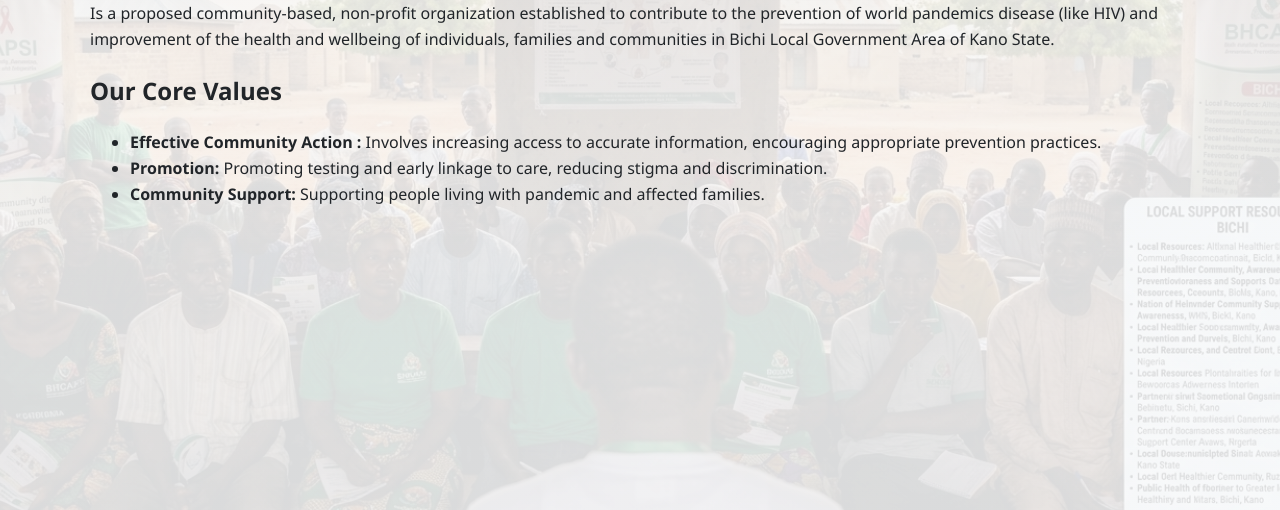
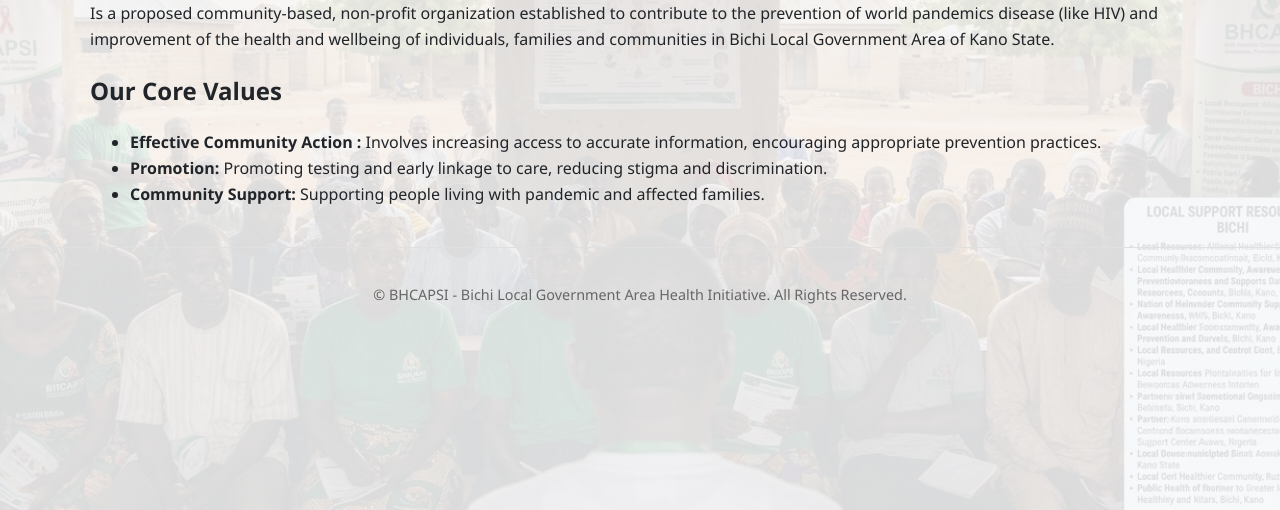
Before and after one commit to ahmadmukhtar6727/Bichi_HCAPSI, a Flask app: page /about in a window 1280 px wide. Shown: the part 270-780 px from the top of the page. Run offline with Flask 3, Linux system fonts and the light colour scheme.

Commit message:
Update base.html with Open Graph WhatsApp metadata and footer

```diff
--- a/templates/base.html
+++ b/templates/base.html
@@ -3,8 +3,34 @@
 <head>
     <meta charset="UTF-8">
     <meta name="viewport" content="width=device-width, initial-scale=1.0">
-    <title>{% block title %}BHCAPSI{% endblock %}</title>
+    <title>{% block title %}BHCAPSI - Bichi Local Government Health Portal{% endblock %}</title>
+
+    <!-- Primary Meta Tags -->
+    <meta name="title" content="BHCAPSI - Bichi LGA HIV/AIDS Initiative">
+    <meta name="description" content="Promoting HIV/AIDS awareness, confidential counseling, and community health resources across Bichi Local Government Area.">
+
+    <!-- Open Graph / WhatsApp / Facebook Meta Tags -->
+    <meta property="og:type" content="website">
+    <meta property="og:site_name" content="BHCAPSI">
+    <meta property="og:url" content="{{ request.url }}">
+    <meta property="og:title" content="BHCAPSI - Bichi LGA HIV/AIDS Initiative">
+    <meta property="og:description" content="Promoting HIV/AIDS awareness, confidential counseling, and community health resources across Bichi LGA.">
+
+    <!-- _external=True converts the relative path into an absolute URL required by WhatsApp -->
+    <meta property="og:image" content="{{ url_for('static', filename='images/logo.png', _external=True) }}">
+    <meta property="og:image:type" content="image/png">
+
+    <!-- Twitter / X Meta Tags -->
+    <meta name="twitter:card" content="summary_large_image">
+    <meta name="twitter:url" content="{{ request.url }}">
+    <meta name="twitter:title" content="BHCAPSI - Bichi LGA HIV/AIDS Initiative">
+    <meta name="twitter:description" content="Promoting HIV/AIDS awareness, confidential counseling, and community health resources across Bichi LGA.">
+    <meta name="twitter:image" content="{{ url_for('static', filename='images/logo.png', _external=True) }}">
+
+    <!-- Favicon & CSS -->
+    <link rel="icon" href="{{ url_for('static', filename='images/logo.png') }}" type="image/png">
     <link rel="stylesheet" href="{{ url_for('static', filename='style.css') }}">
+    {% block extra_css %}{% endblock %}
 </head>
 <body>
     <header class="navbar">
@@ -40,5 +66,13 @@
 
         {% block content %}{% endblock %}
     </main>
+
+    <footer class="site-footer" style="text-align: center; padding: 20px 0; margin-top: 40px; border-top: 1px solid #e0e0e0; font-size: 0.9rem; color: #666;">
+        <div class="container">
+            <p>&copy; BHCAPSI - Bichi Local Government Area Health Initiative. All Rights Reserved.</p>
+        </div>
+    </footer>
+
+    {% block extra_js %}{% endblock %}
 </body>
 </html>
```
